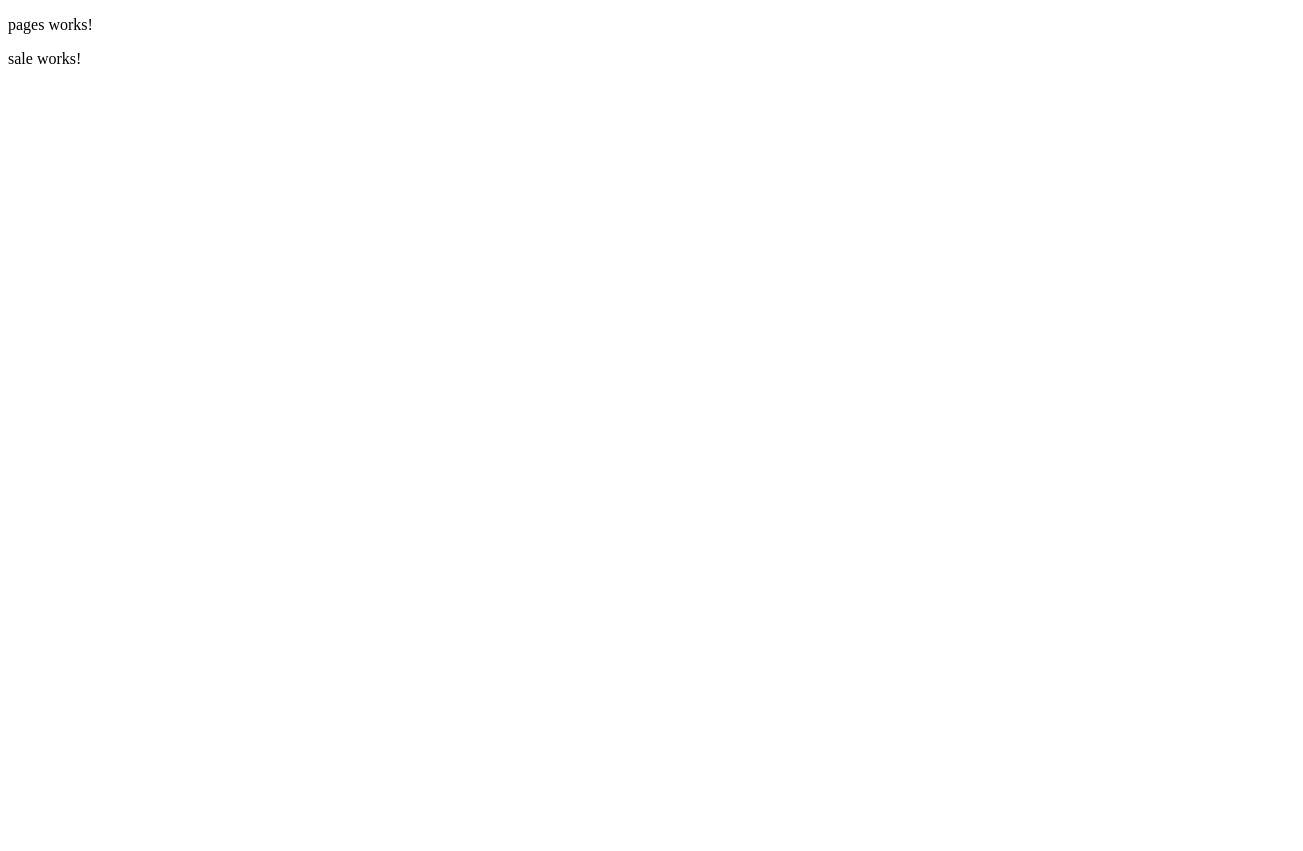
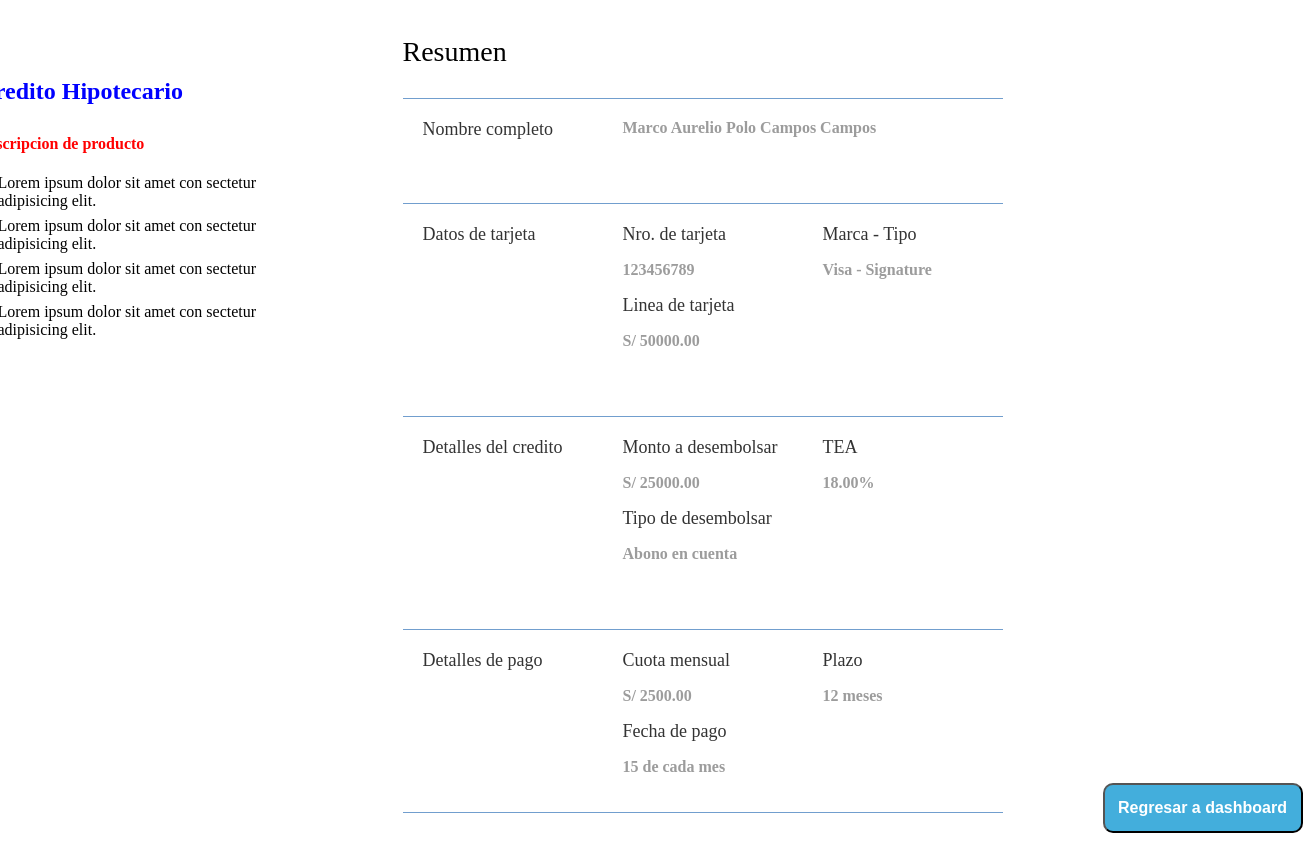
Before and after one commit to beto20/Banking-front, an Angular app: page /credit/sale in a window 1280 px wide. Shown: the whole page, 1303 px wide, since content can reach past the window. Before the commit the page ends 800 px from the top, so only its background shows below. Built offline with nearby package versions, Linux system fonts and the light colour scheme.

Commit message:
add sale layout

```diff
--- a/src/app/auth/login/login.component.html
+++ b/src/app/auth/login/login.component.html
@@ -1,6 +1,3 @@
-<p>login works!</p>
-
-
 <div id="container">
     <div id="login">
         <div id="image">
--- a/src/app/pages/dashboard/dashboard.component.html
+++ b/src/app/pages/dashboard/dashboard.component.html
@@ -1,5 +1,3 @@
-<p>dashboard works!</p>
-
 <div id="container">
     <div id="card" style="border: 10px;">
         <div id="image">
--- a/src/app/pages/pages.component.html
+++ b/src/app/pages/pages.component.html
@@ -1,2 +1 @@
-<p>pages works!</p>
 <router-outlet></router-outlet>
--- a/src/app/pages/sale/sale.component.css
+++ b/src/app/pages/sale/sale.component.css
@@ -0,0 +1,96 @@
+#container {
+    display: flex;
+    justify-content: center;
+}
+
+#information-container {
+    margin-top: 50px;
+    height: max-content;
+    padding-right: 100px;
+}
+
+#title-product {
+    color: blue;
+    width: max-content;
+    text-align: center;
+    padding: auto;
+    margin-bottom: 30px;
+}
+
+#description {
+    width: 325px;
+    margin-bottom: 75px;
+}
+
+#description ul, h4 {
+    color: red;
+    text-align: left;
+}
+#description ul {
+    padding-left: 20px;
+}
+
+#description ul li {
+    color: black;
+    margin-bottom: 7px;
+}
+
+#sale-container {
+    width: 600px;
+}
+
+#title-sale-data {
+    font-size: 28px;
+    margin-bottom: 30px;
+    font-weight: normal;
+    color: black;
+}
+
+#column {
+    display: flex;
+    flex-direction: row;
+    margin-bottom: 30px;
+    border-top: 1px solid #719ECE;
+    /* border: 1px solid #719ECE; */
+}
+#row {
+    margin: 20px 10px 20px 20px;
+    /* border: 1px solid red; */
+    width: 170px;
+}
+
+label {
+    font-size: 18px;
+    font-weight: 500;
+    color: #333333;
+
+}
+
+p {
+    font-size: 16px;
+    font-weight: 600;
+    color: #9C9C9C;
+}
+
+#btn-next {
+    margin-bottom: 10px;
+    padding-left: 100px;
+    align-self: flex-end;
+}
+
+#btn-next button {
+    width: 200px;
+    height: 50px;
+    background-color: rgb(67, 174, 220);
+    border-radius: 10px;
+}
+
+#btn-next :hover {
+    background-color: gray;
+}
+
+#btn-next span {
+    font-size: larger;
+    color: white;
+    font-weight: 600;
+}
--- a/src/app/pages/sale/sale.component.html
+++ b/src/app/pages/sale/sale.component.html
@@ -1 +1,166 @@
-<p>sale works!</p>
+<div id="container">
+
+    <div id="information-container">
+        <div id="title-product">
+            <h2>Credito Hipotecario</h2>
+        </div>
+        <div id="description">
+            <h4>Descripcion de producto</h4>
+            <ul>
+                <li>Lorem ipsum dolor sit amet con sectetur adipisicing elit.</li>
+                <li>Lorem ipsum dolor sit amet con sectetur adipisicing elit.</li>
+                <li>Lorem ipsum dolor sit amet con sectetur adipisicing elit.</li>
+                <li>Lorem ipsum dolor sit amet con sectetur adipisicing elit.</li>
+            </ul>
+        </div>
+    </div>
+
+    <div id="sale-container">
+        <div>
+            <p id="title-sale-data">Resumen</p>
+        </div>
+
+        <div id="column">
+            <div id="row">
+                <div id="header-data">
+                    <div>
+                        <label for="">Nombre completo</label>
+                    </div>
+                </div>
+            </div>
+            <div id="row" style="width: max-content;">
+                <div id="">
+                    <div>
+                        <p style="margin-top: auto;">Marco Aurelio Polo Campos Campos</p>
+                    </div>
+                </div>
+            </div>
+        </div>
+
+        <div id="column">
+            <div id="row">
+                <div id="header-data">
+                    <div>
+                        <label for="">Datos de tarjeta</label>
+                    </div>
+                </div>
+            </div>
+            <div id="row">
+                <div id="">
+                    <div>
+                        <label for="">Nro. de tarjeta</label>
+                    </div>
+                    <div>
+                        <p>123456789</p>
+                    </div>
+                </div>
+                <div id="">
+                    <div>
+                        <label for="">Linea de tarjeta</label>
+                    </div>
+                    <div>
+                        <p>S/ 50000.00</p>
+                    </div>
+                </div>
+            </div>
+            <div id="row">
+                <div id="">
+                    <div>
+                        <label for="">Marca - Tipo</label>
+                    </div>
+                    <div>
+                        <p>Visa - Signature</p>
+                    </div>
+                </div>
+            </div>
+        </div>
+
+        <div id="column">
+            <div id="row">
+                <div id="header-data">
+                    <div>
+                        <label for="">Detalles del credito</label>
+                    </div>
+                </div>
+            </div>
+            <div id="row">
+                <div id="">
+                    <div>
+                        <label for="">Monto a desembolsar</label>
+                    </div>
+                    <div>
+                        <p>S/ 25000.00</p>
+                    </div>
+                </div>
+                <div id="">
+                    <div>
+                        <label for="">Tipo de desembolsar</label>
+                    </div>
+                    <div>
+                        <p>Abono en cuenta</p>
+                    </div>
+                </div>
+            </div>
+            <div id="row">
+                <div id="">
+                    <div>
+                        <label for="">TEA</label>
+                    </div>
+                    <div>
+                        <p>18.00%</p>
+                    </div>
+                </div>
+            </div>
+        </div>
+
+
+        <div id="column" style="border-bottom: 1px solid #719ECE">
+            <div id="row">
+                <div id="header-data">
+                    <div>
+                        <label for="">Detalles de pago</label>
+                    </div>
+                </div>
+            </div>
+            <div id="row">
+                <div id="">
+                    <div>
+                        <label for="">Cuota mensual</label>
+                    </div>
+                    <div>
+                        <p>S/ 2500.00</p>
+                    </div>
+                </div>
+                <div id="">
+                    <div>
+                        <label for="">Fecha de pago</label>
+                    </div>
+                    <div>
+                        <p>15 de cada mes</p>
+                    </div>
+                </div>
+            </div>
+            <div id="row">
+                <div id="">
+                    <div>
+                        <label for="">Plazo</label>
+                    </div>
+                    <div>
+                        <p>12 meses</p>
+                    </div>
+                </div>
+            </div>
+        </div>
+
+
+
+    </div>
+
+
+
+
+    <div id="btn-next">
+        <button><span>Regresar a dashboard</span></button>
+    </div>
+
+</div>
```
